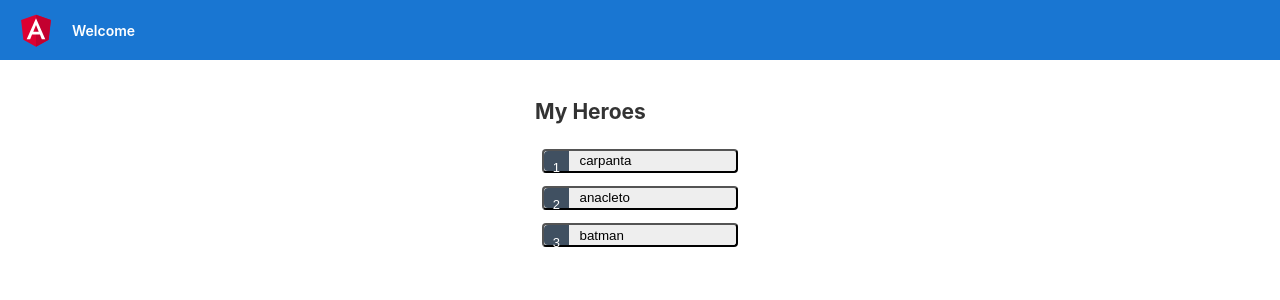
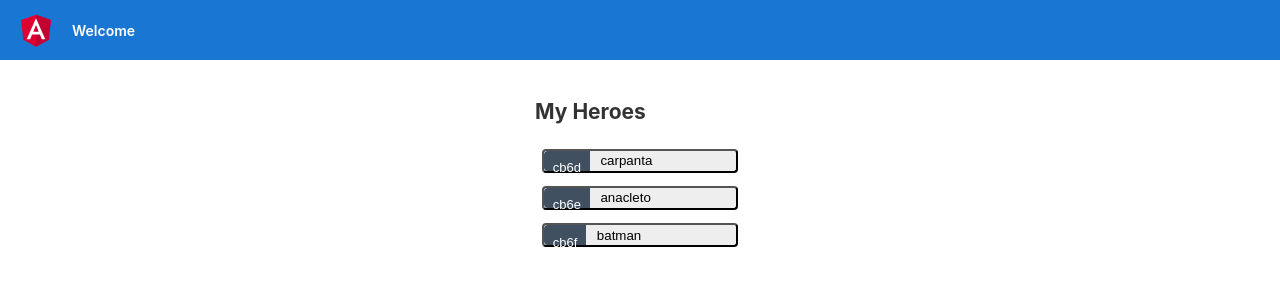
Before and after one commit to Paker30/w2m-test, an Angular app: page / in a window 1280 px wide. Shown: the top 300 px of the page. Built offline with nearby package versions, Linux system fonts and the light colour scheme; data requests are answered from the project's data file.

Commit message:
feat: retrieve heroes from service

```diff
--- a/src/app/app.module.ts
+++ b/src/app/app.module.ts
@@ -1,6 +1,7 @@
 import { NgModule } from '@angular/core';
 import { BrowserModule } from '@angular/platform-browser';
 import { FormsModule } from '@angular/forms';
+import { HttpClientModule } from '@angular/common/http';
 
 import { AppRoutingModule } from './app-routing.module';
 import { AppComponent } from './app.component';
@@ -16,7 +17,8 @@ import { HeroDetailComponent } from './hero-detail/hero-detail.component';
   imports: [
     BrowserModule,
     AppRoutingModule,
-    FormsModule
+    FormsModule,
+    HttpClientModule,
   ],
   providers: [],
   bootstrap: [AppComponent]
--- a/src/app/hero-detail/hero-detail.component.html
+++ b/src/app/hero-detail/hero-detail.component.html
@@ -4,7 +4,7 @@
   <div><span>id: </span>{{hero.id}}</div>
   <div>
     <label for="hero-name">Hero name: </label>
-    <input id="hero-name" [(ngModel)]="hero.name" placeholder="name">
+    <input id="hero-name" [(ngModel)]="hero.name " placeholder="name">
   </div>
 
 </div>
--- /dev/null
+++ b/src/app/hero.service.ts
@@ -0,0 +1,26 @@
+import { Injectable } from '@angular/core';
+import { HttpClient, HttpHeaders } from '@angular/common/http';
+import { Hero } from './hero';
+import { Observable } from 'rxjs';
+
+const heroes = [
+  { "id": "1", "name": "carpanta", "home": "calle del bocata 13", "phone": "123-123" },
+  { "id": "2", "name": "anacleto", "home": "classified info", "phone": "999-111" },
+  { "id": "3", "name": "batman", "home": "big scary mansion", "phone": "777-333" }
+];
+
+@Injectable({
+  providedIn: 'root'
+})
+export class HeroService {
+
+  private heroesUrl = 'heroes';
+
+  constructor(
+    private http: HttpClient
+  ) { }
+
+  getHeroes(): Observable<Hero[]> {
+    return this.http.get<Hero[]>(`http://localhost:3000/${this.heroesUrl}`)
+  }
+}
--- a/src/app/heroes/heroes.component.html
+++ b/src/app/heroes/heroes.component.html
@@ -2,7 +2,7 @@
 <ul class="heroes">
   <li *ngFor="let hero of heroes">
     <button [class.selected]="hero === selectedHero" type="button" (click)="onSelect(hero)">
-      <span class="badge">{{hero.id}}</span>
+      <span class="badge">{{hero.id | slice:-4}}</span>
       <span class="name">{{hero.name}}</span>
     </button>
   </li>
--- a/src/app/heroes/heroes.component.ts
+++ b/src/app/heroes/heroes.component.ts
@@ -1,11 +1,6 @@
 import { Component, OnInit } from '@angular/core';
 import { Hero } from '../hero';
-
-const heroes = [
-  { "id": "1", "name": "carpanta", "home": "calle del bocata 13", "phone": "123-123" },
-  { "id": "2", "name": "anacleto", "home": "classified info", "phone": "999-111" },
-  { "id": "3", "name": "batman", "home": "big scary mansion", "phone": "777-333" }
-];
+import { HeroService } from '../hero.service';
 
 @Component({
   selector: 'app-heroes',
@@ -14,15 +9,21 @@ const heroes = [
 })
 export class HeroesComponent implements OnInit {
 
-  heroes = heroes;
+  heroes: Hero[] = [];;
   selectedHero?: Hero;
 
-  constructor() { }
+  constructor(private heroService: HeroService) { }
 
   ngOnInit(): void {
+    this.getHeroes();
   }
 
   onSelect(hero: Hero): void {
     this.selectedHero = hero;
   }
+
+  getHeroes(): void {
+    this.heroService.getHeroes()
+        .subscribe(heroes => this.heroes = heroes);
+  }
 }
```
Also changed, not shown: 1 other file (tests, documents, lock files or other folders).
